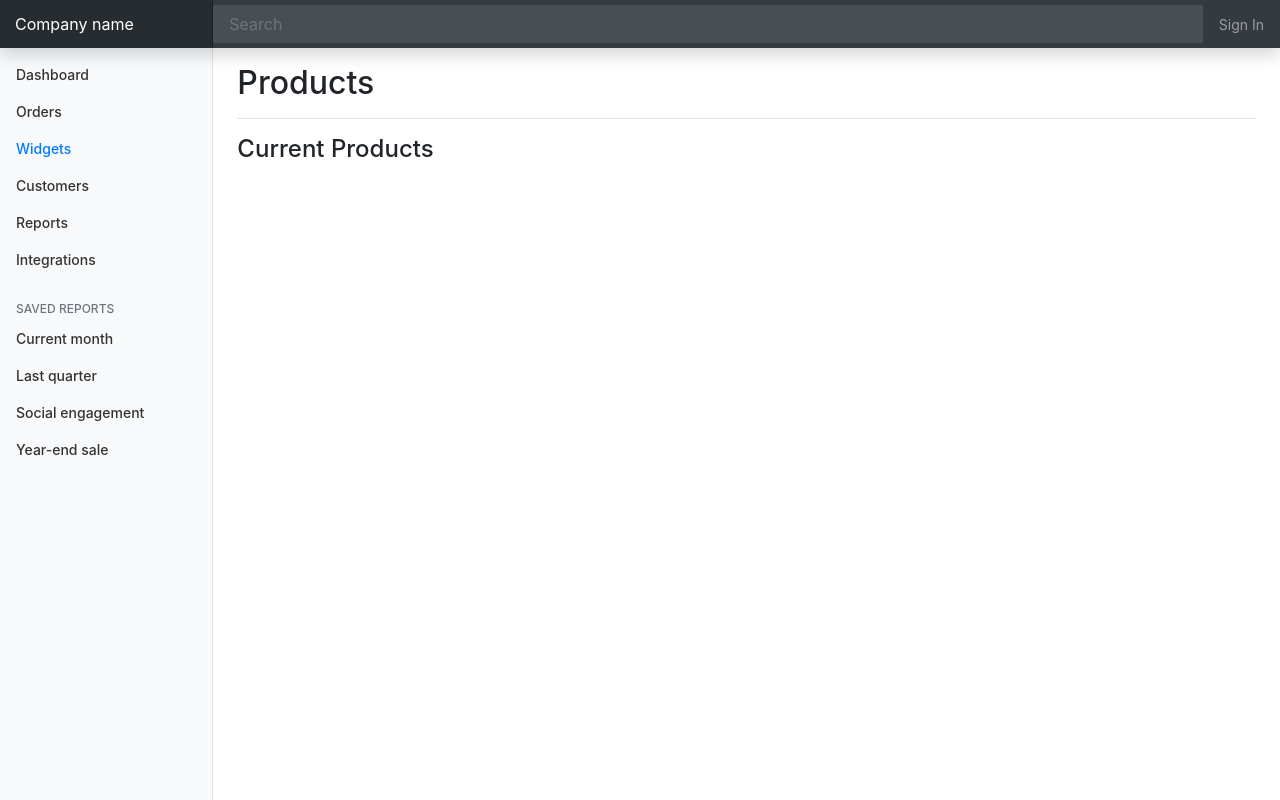
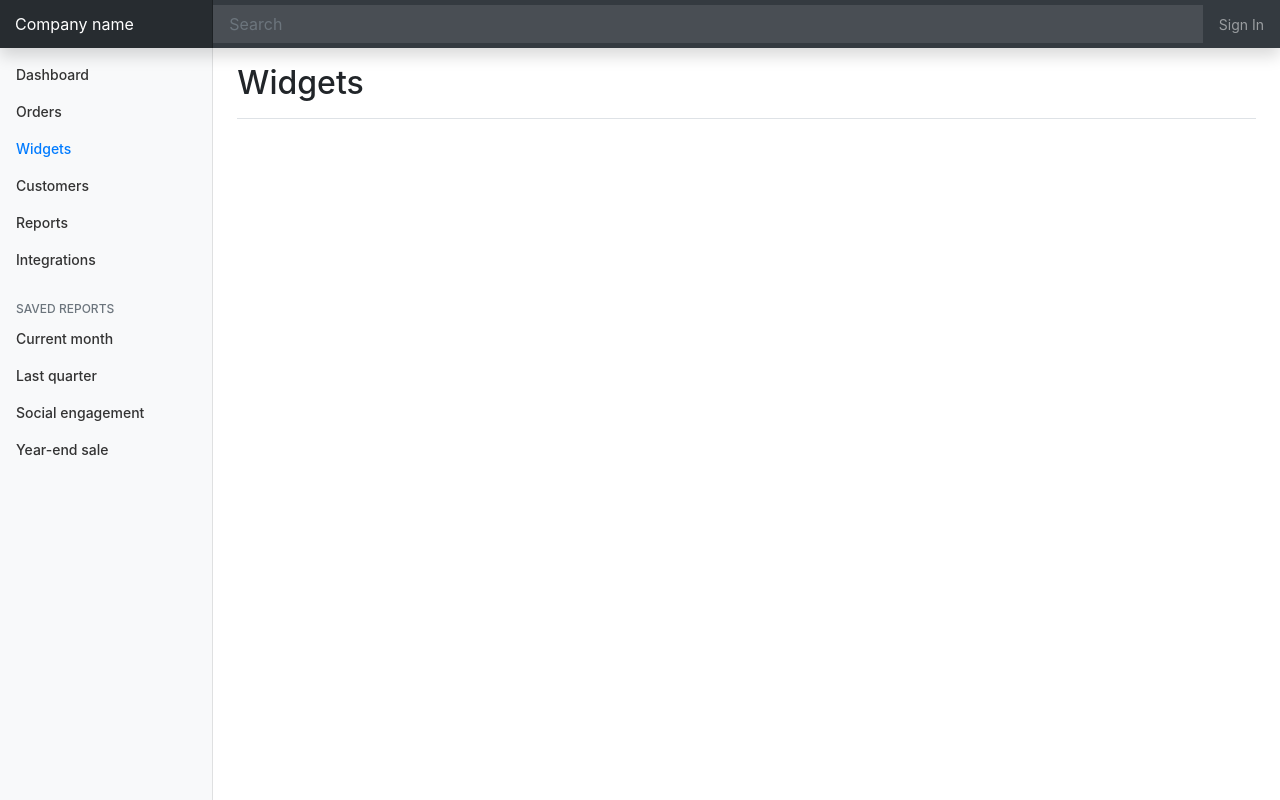
Before and after one commit to majormunky/FakeCompanySite, a Django app: page /dashboard/widgets/ in a window 1280 px wide. Run offline with Django 3.2, Linux system fonts and the light colour scheme; data that the repository does not hold is empty; some libraries are stand-ins or nearby versions.

Commit message:
Converted widgets template to extend the base dashboard template

```diff
--- a/dashboard/templates/dashboard/widgets.html
+++ b/dashboard/templates/dashboard/widgets.html
@@ -1,13 +1,8 @@
-{% extends "base.html" %}
+{% extends "dashboard.html" %}
 
-{% block page_header %}
-<div class="d-flex justify-content-between flex-wrap flex-md-nowrap align-items-center pt-3 pb-2 mb-3 border-bottom">
-    <h1 class="h2">Products</h1>
-</div>
-{% endblock %}
+{% block page_title %}Widgets{% endblock %}
 
 {% block content %}
-<h4>Current Products</h4>
 {% if widget_list %}
 	<table class="table">
         <tr>
```
